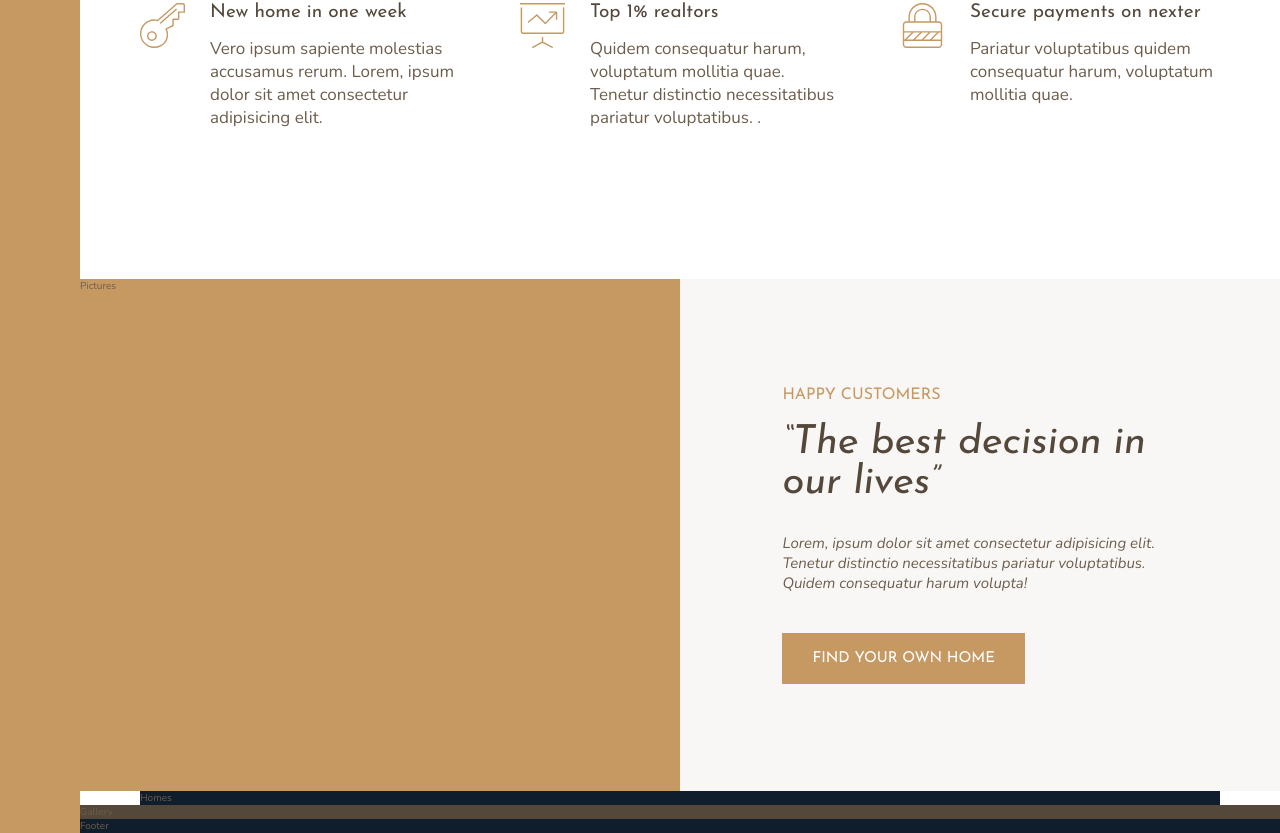
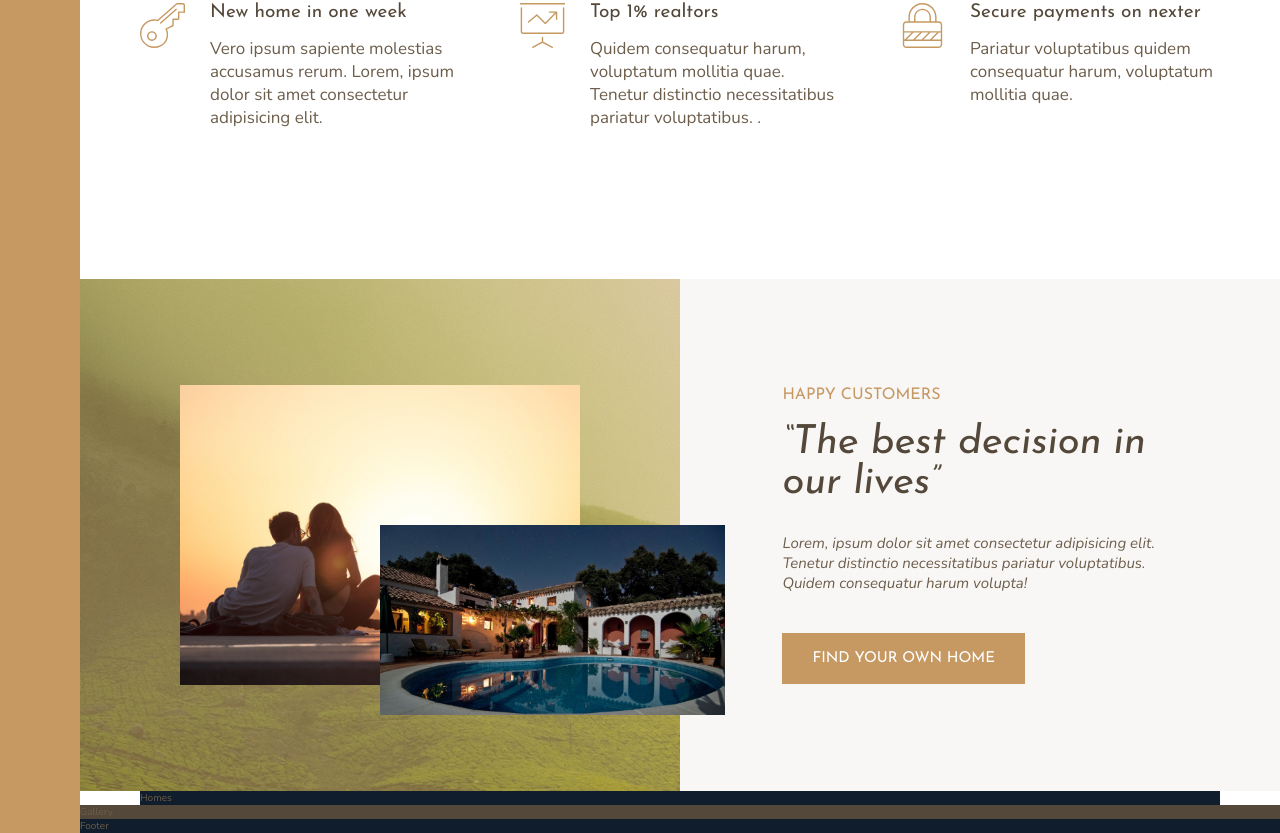
Before and after one commit to sholua/nexter, a website: page index.html in a window 1280 px wide. Shown: the part 973-1806 px from the top of the page. Drawn offline with nearby package versions, Linux system fonts and the light colour scheme.

Commit message:
Story pictures section

```diff
--- a/index.html
+++ b/index.html
@@ -71,7 +71,8 @@
         </section>
 
         <div class="story__pictures">
-            Pictures
+            <img src="img/story-1.jpeg" alt="Couple with new house" class="story__img--1">
+            <img src="img/story-2.jpeg" alt="New house" class="story__img--2">
         </div>
         <div class="story__content">
             <h3 class="heading-3 mb-sm">Happy customers</h3>
--- a/sass/_story.scss
+++ b/sass/_story.scss
@@ -1,7 +1,27 @@
 .story {
   &__pictures {
-    background-color: $color-primary;
     grid-column: full-start / col-end 4;
+    background-image: linear-gradient(rgba($color-primary, .5), rgba($color-primary, .5)), url(../img/back.jpg);
+
+    display: grid;
+    grid-template-rows: repeat(6, 1fr);
+    grid-template-columns: repeat(6, 1fr);
+    align-items: center;
+  }
+
+  &__img {
+    &--1 {
+      width: 100%;
+      grid-row: 2 / 6;
+      grid-column: 2 / 6;
+    }
+
+    &--2 {
+      width: 115%;
+      grid-row: 4 / 6;
+      grid-column: 4 / 7;
+      z-index: 20;
+    }
   }
 
   &__content {
```
Also changed, not shown: css/style.css.
